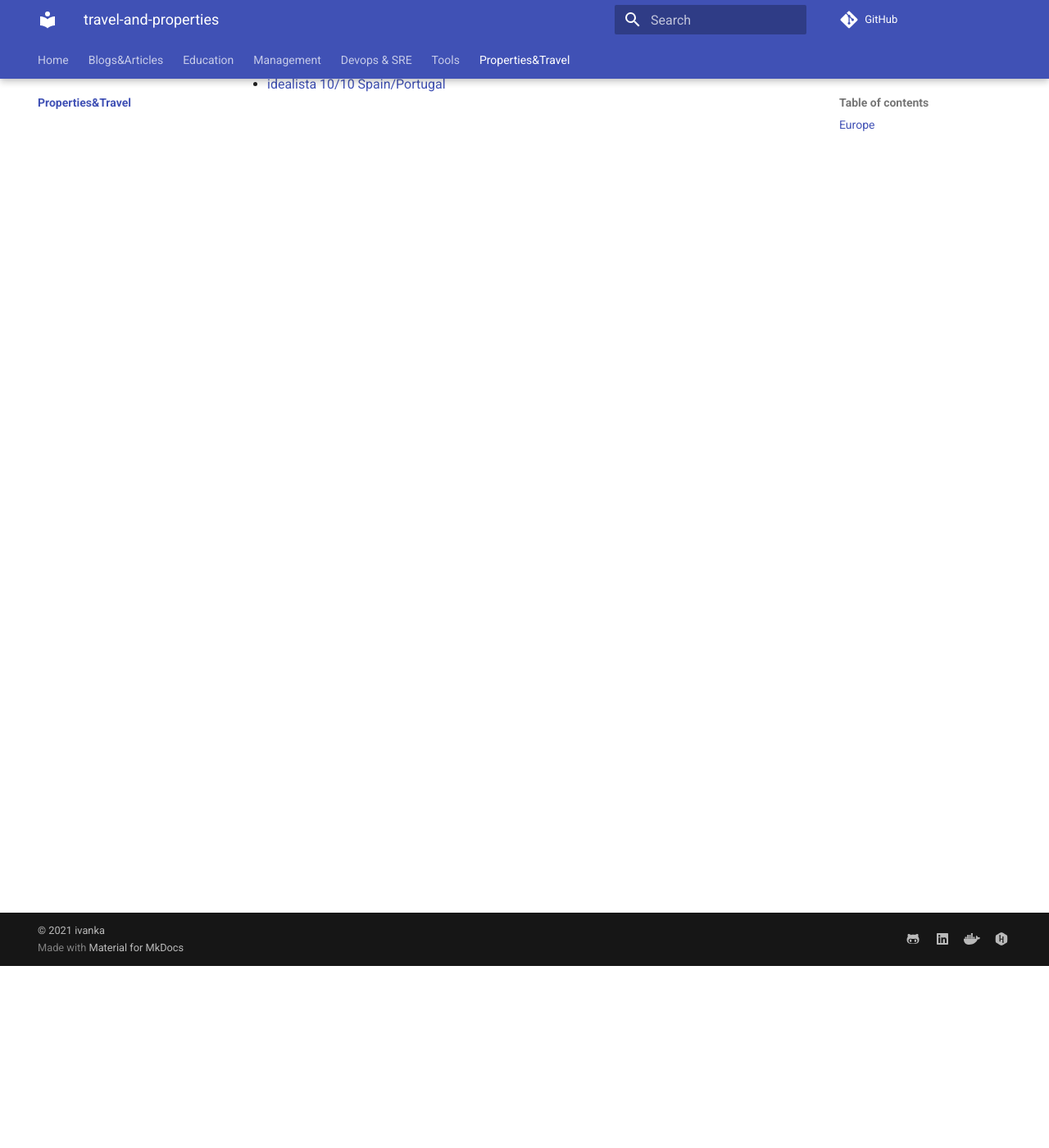
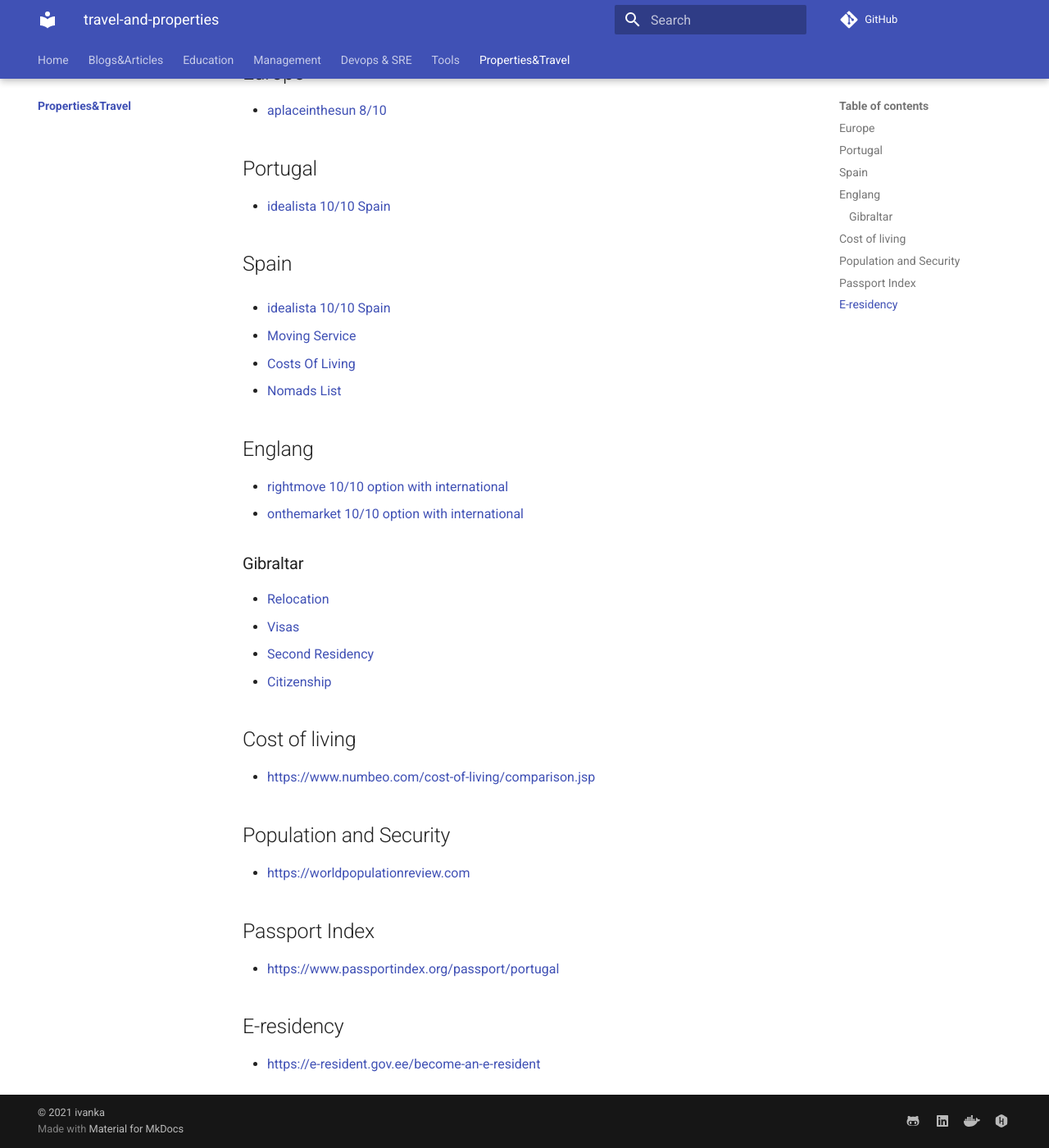
Before and after one commit to ivankatliarchuk/knowledge-base, an MkDocs documentation site: the page built from docs/travel/index.md, in a window 1280 px wide and 1400 px high, scrolled down 222 px. Shown: the whole window at 82% size. Built offline with MkDocs 1.6.1 and Material for MkDocs 9.7.7, drawn with Linux system fonts in a browser that asks for light colours; comment, search, counter and statistics services are not loaded; some of the changed text lies outside the part shown.

Commit message:
update travel stuff

```diff
--- a/docs/travel/index.md
+++ b/docs/travel/index.md
@@ -7,7 +7,50 @@ date: 2021-08-30
 published: true
 ---
 
+# Travel and Properties
+
+- [Buy property country guide](https://www.rightmove.co.uk/overseas-property/country-guides.html)
+
 ## Europe
 
 - [aplaceinthesun 8/10](https://www.aplaceinthesun.com)
-- [idealista 10/10 Spain/Portugal](https://www.idealista.com/)
+
+## Portugal
+
+- [idealista 10/10 Spain](https://www.idealista.pt/)
+
+## Spain
+
+- [idealista 10/10 Spain](https://www.idealista.com/)
+
+- [Moving Service](https://www.comparemymove.com/quote/international-removal)
+- [Costs Of Living](https://www.numbeo.com/cost-of-living/compare_cities.jsp?country1=Spain&country2=United+Kingdom&city1=Malaga&city2=Nottingham&tracking=getDispatchComparison)
+- [Nomads List](https://nomadlist.com/)
+
+## Englang
+
+- [rightmove 10/10 option with international](https://www.rightmove.co.uk/)
+- [onthemarket 10/10 option with international](https://www.onthemarket.com/)
+
+### Gibraltar
+
+- [Relocation](http://www.mondaq.com/Gibraltar/x/706004/general+immigration/Relocating+to+Gibraltar+residency+and+taxation+February+2018)
+- [Visas](https://www.gibraltar.gov.gi/civil-status-registration-office/visas-and-immigration)
+- [Second Residency](https://nomadcapitalist.com/2013/05/03/your-second-residence-how-to-live-in-gibraltar/)
+- [Citizenship](https://www.quora.com/How-do-I-become-a-citizen-of-Gibraltar)
+
+## Cost of living
+
+- https://www.numbeo.com/cost-of-living/comparison.jsp
+
+## Population and Security
+
+- https://worldpopulationreview.com
+
+## Passport Index
+
+- https://www.passportindex.org/passport/portugal
+
+## E-residency
+
+- https://e-resident.gov.ee/become-an-e-resident
```
